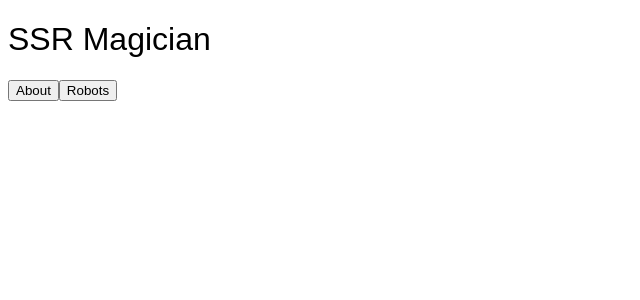
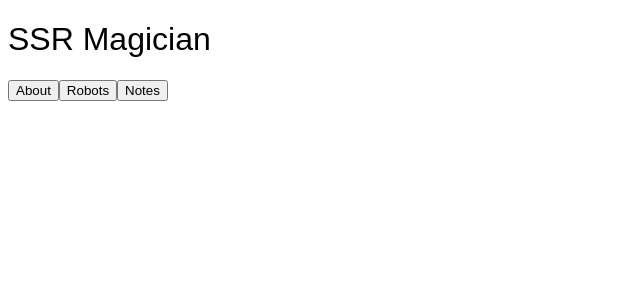
Before and after one commit to weikee94/next-ssr, a Next.js app: page / in a window 1280 px wide. Shown: the top 300 px of the page, without its empty margins (0-640 px from the left). Built offline with nearby package versions, Linux system fonts and the light colour scheme; a web font is replaced by a local one.

Commit message:
update notes with fake api address

```diff
--- a/pages/index.js
+++ b/pages/index.js
@@ -20,6 +20,9 @@ const Index = () => (
     <Link href="/robots">
       <button>Robots</button>
     </Link>
+    <Link href="/notes">
+      <button>Notes</button>
+    </Link>
   </div>
 );
 
```
Also changed, not shown: pages/notes.js (added, +13 -0 lines).
